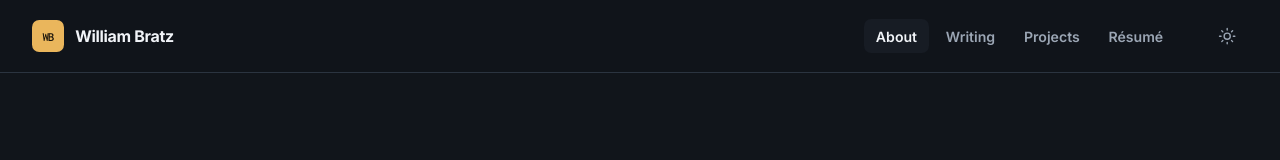
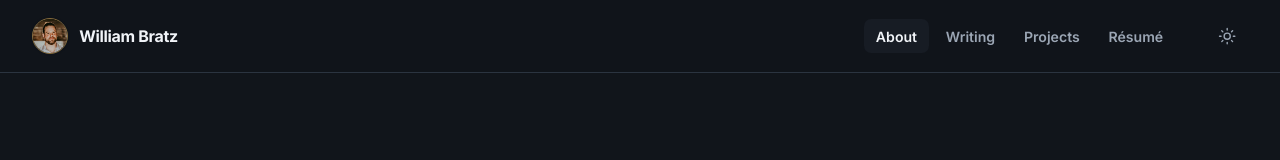
Before and after one commit to wbratz/williambratzdotcom, a Next.js app: page / in a window 1280 px wide. Shown: the top 160 px of the page. Built offline with nearby package versions, Linux system fonts and the light colour scheme.

Commit message:
Use portrait in site header

```diff
--- a/src/components/header.tsx
+++ b/src/components/header.tsx
@@ -51,7 +51,13 @@ export default function Header() {
         <nav className={styles.nav} aria-label="Primary navigation">
           <Link href="/" legacyBehavior>
             <a className={styles.wordmark} aria-label="William Bratz, home">
-              <span aria-hidden="true">WB</span>
+              <img
+                className={styles.wordmarkPortrait}
+                src="/headerphoto.jpg"
+                alt=""
+                width="36"
+                height="36"
+              />
               <span>William Bratz</span>
             </a>
           </Link>
--- a/styles/Home.module.css
+++ b/styles/Home.module.css
@@ -50,17 +50,13 @@
   text-decoration: none;
 }
 
-.wordmark > span:first-child {
-  display: grid;
-  width: 2rem;
-  height: 2rem;
-  place-items: center;
-  color: #17120a;
-  background: var(--link-color);
-  border-radius: 0.45rem;
-  font-family: Inconsolata, monospace;
-  font-size: 0.78rem;
-  letter-spacing: -0.05em;
+.wordmarkPortrait {
+  width: 2.25rem;
+  height: 2.25rem;
+  object-fit: cover;
+  border: 1px solid color-mix(in srgb, var(--link-color) 55%, transparent);
+  border-radius: 50%;
+  box-shadow: 0 0 0 2px color-mix(in srgb, var(--bg-color) 70%, transparent);
 }
 
 .navPanel {
```
